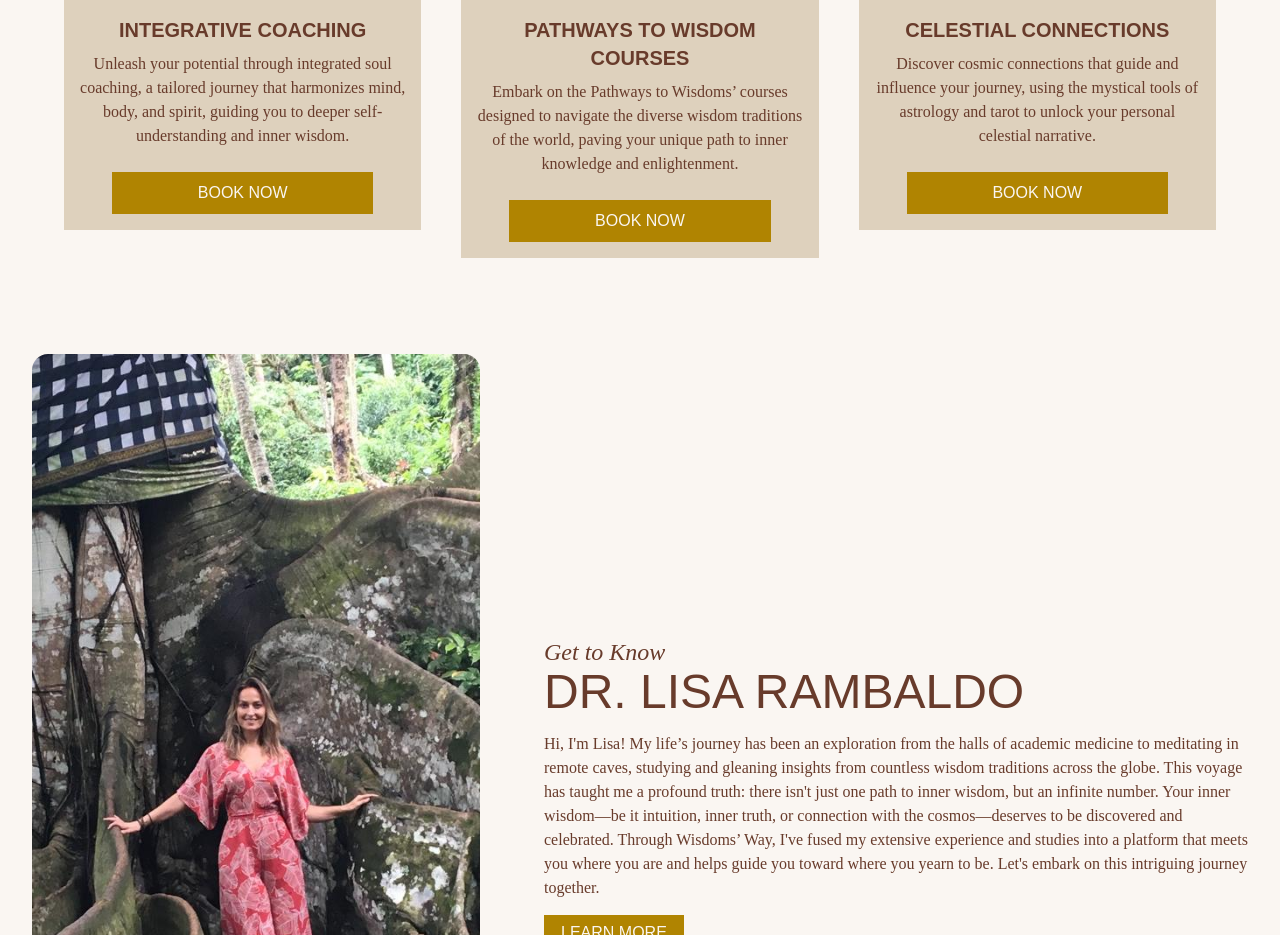
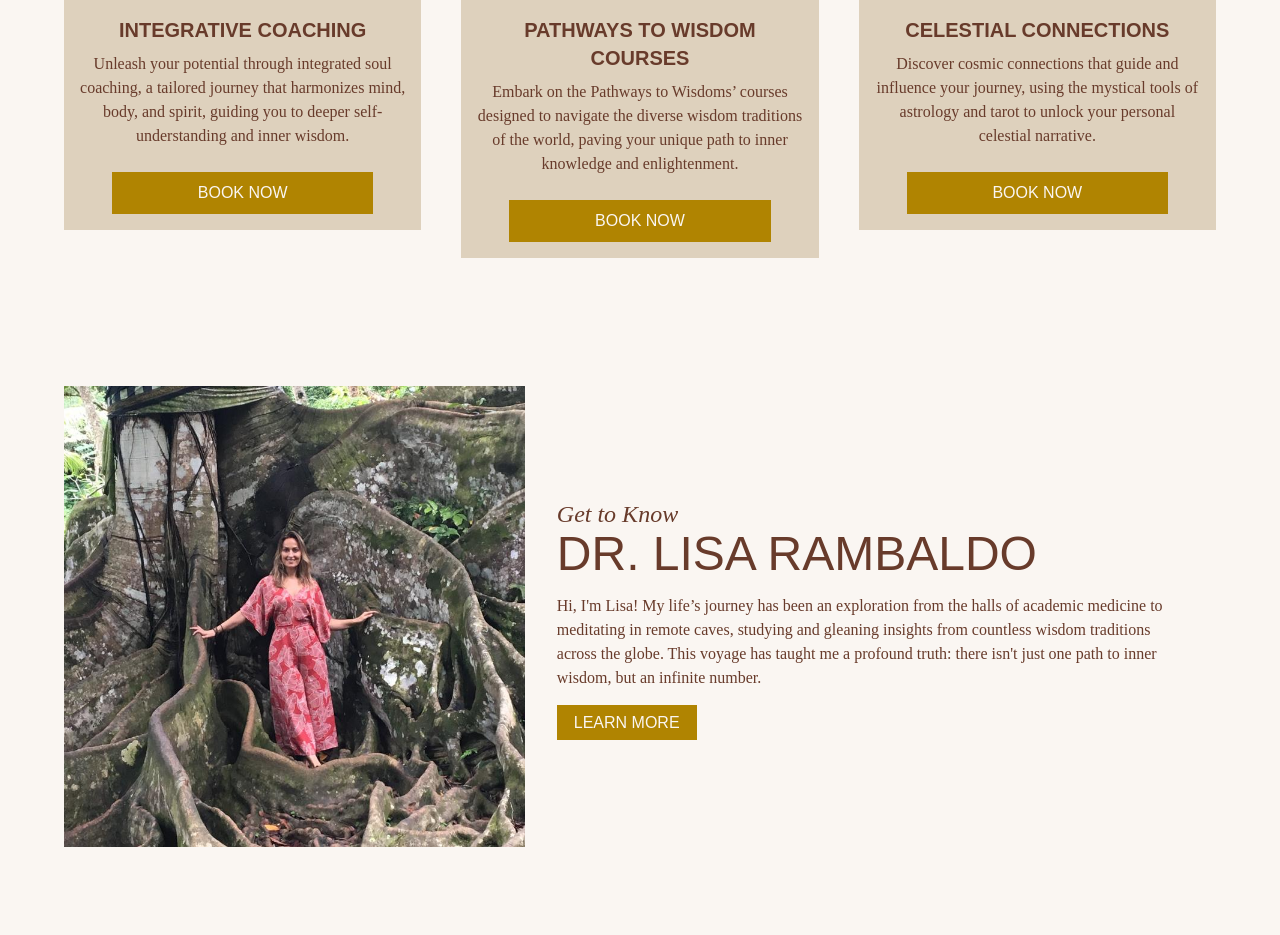
Before and after one commit to ViaSana/wisdoms-way, a Jekyll site: the page built from index.html, in a window 1280 px wide. Shown: the part 1821-2756 px from the top of the page. Built offline with Jekyll 4.4.1, drawn with Linux system fonts in a browser that asks for light colours; some web fonts are replaced; grey boxes are pictures that could not be loaded.

Commit message:
bio revisions
plus a few responsive additions

```diff
--- a/_includes/contact-form.html
+++ b/_includes/contact-form.html
@@ -1,15 +1,15 @@
-<div class="p-10p">
-    <h2 class="text-center uppercase mb-6">Let's Connect</h2>
+<div class="p-5p">
+    <h2 class="mb-6 text-center uppercase">Let's Connect</h2>
     <form class="grid max-w-2xl mx-auto">
-        <label for="fname" class="font-headings uppercase"> Name </label>
-        <input type="text" id="fname" name="fname" class="bg-transparent border-t border-gold p-2 outline-gold">
+        <label for="fname" class="uppercase font-headings"> Name </label>
+        <input type="text" id="fname" name="fname" class="p-2 bg-transparent border-t border-gold outline-gold">
 
-        <label for="email" class="font-headings uppercase"> Email </label>
-        <input type="email" id="email" name="email" class="bg-transparent border-t border-gold p-2 outline-gold">
+        <label for="email" class="uppercase font-headings"> Email </label>
+        <input type="email" id="email" name="email" class="p-2 bg-transparent border-t border-gold outline-gold">
 
-        <label for="message" class="font-headings uppercase"> Message </label>
-        <textarea id="message" name="message" class="bg-transparent border border-gold p-2 outline-gold mb-6"></textarea>
+        <label for="message" class="uppercase font-headings"> Message </label>
+        <textarea id="message" name="message" class="p-2 mb-6 bg-transparent border border-gold outline-gold"></textarea>
 
-        <div class="text-right" class="font-headings uppercase"> <input class="button" type="submit" value="Submit"> </div>
+        <div class="text-right" class="uppercase font-headings"> <input class="button" type="submit" value="Submit"> </div>
     </form>
 </div>
--- a/_includes/lisa-bio.html
+++ b/_includes/lisa-bio.html
@@ -1,19 +1,20 @@
 <!-- Lisa's Intro -->
-<section>
-    <div class="grid grid-cols-5 mx-auto max-w-screen-2xl">
+<section class="p-5p">
+    <div class="grid items-center grid-cols-5 mx-auto max-w-screen-2xl">
 
         <!-- Image -->
-        <div class="p-8 col-span-full sm:col-span-2">
-            <div class="bg-cover rounded-2xl bg-center aspect-square sm:aspect-[1/2] bg-[url('{{page.about.bio_image}}')]"></div>
+        <div class="pb-6 col-span-full sm:col-span-2">
+            <div class="editable bg-cover bg-center aspect-square bg-[url('/uploads/Lisa_tree.jpeg')]"></div>
         </div>
 
         <!-- Copy -->
         <div class="flex items-center px-8 pb-6 col-span-full sm:col-span-3 bg-creme">
             <div>
-                <p class="text-2xl italic"> {{page.about.top-line}} </p>
-                <h2 class="pb-2"> {{site.data.lisa-bio.bio-name}} </h2>
-                <p class="pb-5"> {{page.about.copy}}</p>
-
+                <p class="text-2xl italic editable">Get to Know</p>
+                <h2 class="pb-2 editable">Dr. Lisa Rambaldo</h2>
+                <div class="pb-5 editable">
+                    <p> {{page.about.copy}}</p>
+                </div>
                 <!-- Bio.Button needs to say 'true' -->
                 {% if page.about.button %}
                 <a class="button" href="/about.html"> Learn More</a>
--- a/about.html
+++ b/about.html
@@ -7,8 +7,6 @@ banner:
   heading: Get to Know Me
   sub-heading:
 about:
-  top-line: Get to Know
-  bio_image: /uploads/Lisa_tree.jpeg
   copy: "Hi, I'm Lisa! My life’s journey has been an exploration from the halls of academic medicine to meditating in remote caves, studying and gleaning insights from countless wisdom traditions across the globe. This voyage has taught me a profound truth: there isn't just one path to inner wisdom, but an infinite number. Your inner wisdom—be it intuition, inner truth, or connection with the cosmos—deserves to be discovered and celebrated. Through Wisdoms’ Way, I've fused my extensive experience and studies into a platform that meets you where you are and helps guide you toward where you yearn to be. Let's embark on this intriguing journey together."
 ---
 <div class="min-h-[110px]"></div>
--- a/assets/css/output-style.css
+++ b/assets/css/output-style.css
@@ -783,6 +783,10 @@ nav a {
 .bg-center {
   background-position: center;
 }
+.object-contain {
+  -o-object-fit: contain;
+     object-fit: contain;
+}
 .p-1 {
   padding: 0.25rem;
 }
@@ -876,6 +880,9 @@ nav a {
 }
 .text-right {
   text-align: right;
+}
+.align-middle {
+  vertical-align: middle;
 }
 .font-headings {
   font-family: minerva-modern, sans-serif;
@@ -1008,6 +1015,9 @@ nav a {
   .md\:col-span-5 {
     grid-column: span 5 / span 5;
   }
+  .md\:col-span-2 {
+    grid-column: span 2 / span 2;
+  }
   .md\:flex {
     display: flex;
   }
--- a/index.html
+++ b/index.html
@@ -12,9 +12,7 @@ banner:
   banner-image: /uploads/header_banner.png
   heading: Awaken the Wisdom Within you
 about:
-  top-line: Get to Know
-  bio_image: /uploads/Lisa_tree.jpeg
-  copy: "Hi, I'm Lisa! My life’s journey has been an exploration from the halls of academic medicine to meditating in remote caves, studying and gleaning insights from countless wisdom traditions across the globe. This voyage has taught me a profound truth: there isn't just one path to inner wisdom, but an infinite number. Your inner wisdom—be it intuition, inner truth, or connection with the cosmos—deserves to be discovered and celebrated. Through Wisdoms’ Way, I've fused my extensive experience and studies into a platform that meets you where you are and helps guide you toward where you yearn to be. Let's embark on this intriguing journey together."
+  copy: "Hi, I'm Lisa! My life’s journey has been an exploration from the halls of academic medicine to meditating in remote caves, studying and gleaning insights from countless wisdom traditions across the globe. This voyage has taught me a profound truth: there isn't just one path to inner wisdom, but an infinite number."
   button: true
 ---
 
@@ -52,12 +50,12 @@ about:
 {% include testimonials.html %}
 
 <!-- Let's Connect -->
-<section>
-  <div class="grid grid-cols-5 mx-auto max-w-screen-2xl">
+<section class="p-5p">
+  <div class="grid items-center grid-cols-5 mx-auto max-w-screen-2xl">
     <!-- Contact Form Div -->
-    <div class="col-span-3"> {% include contact-form.html %} </div>
-    <div class="col-span-2 p-8">
+    <div class="md:col-span-3 col-span-full"> {% include contact-form.html %} </div>
+    <div class="p-8 md:col-span-2 col-span-full">
       <div class="bg-[url('/uploads/Lisa_beach.jpeg')] editable bg-cover bg-center aspect-square "></div>
     </div>
-</div>
+  </div>
 </section>
```
